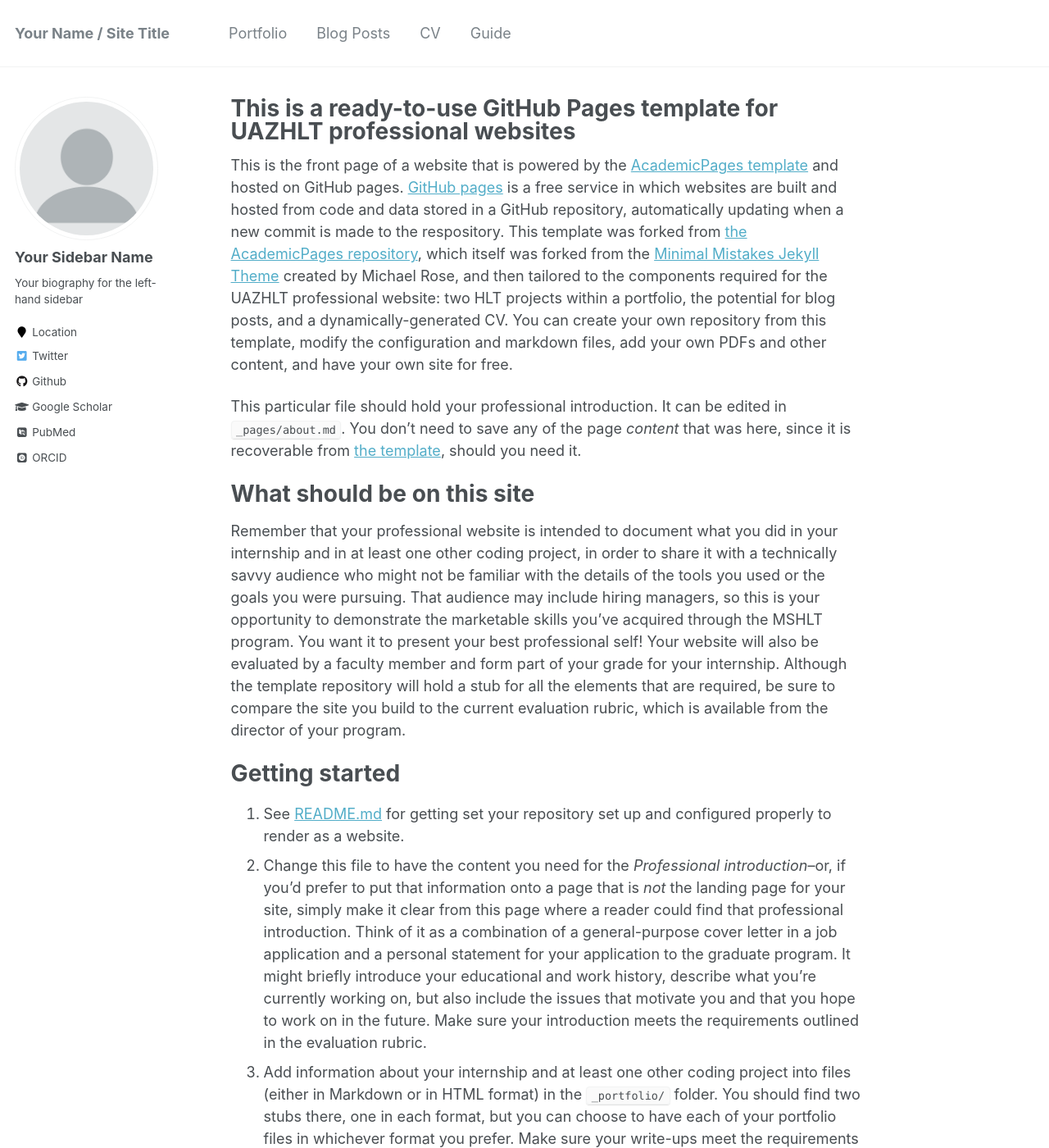
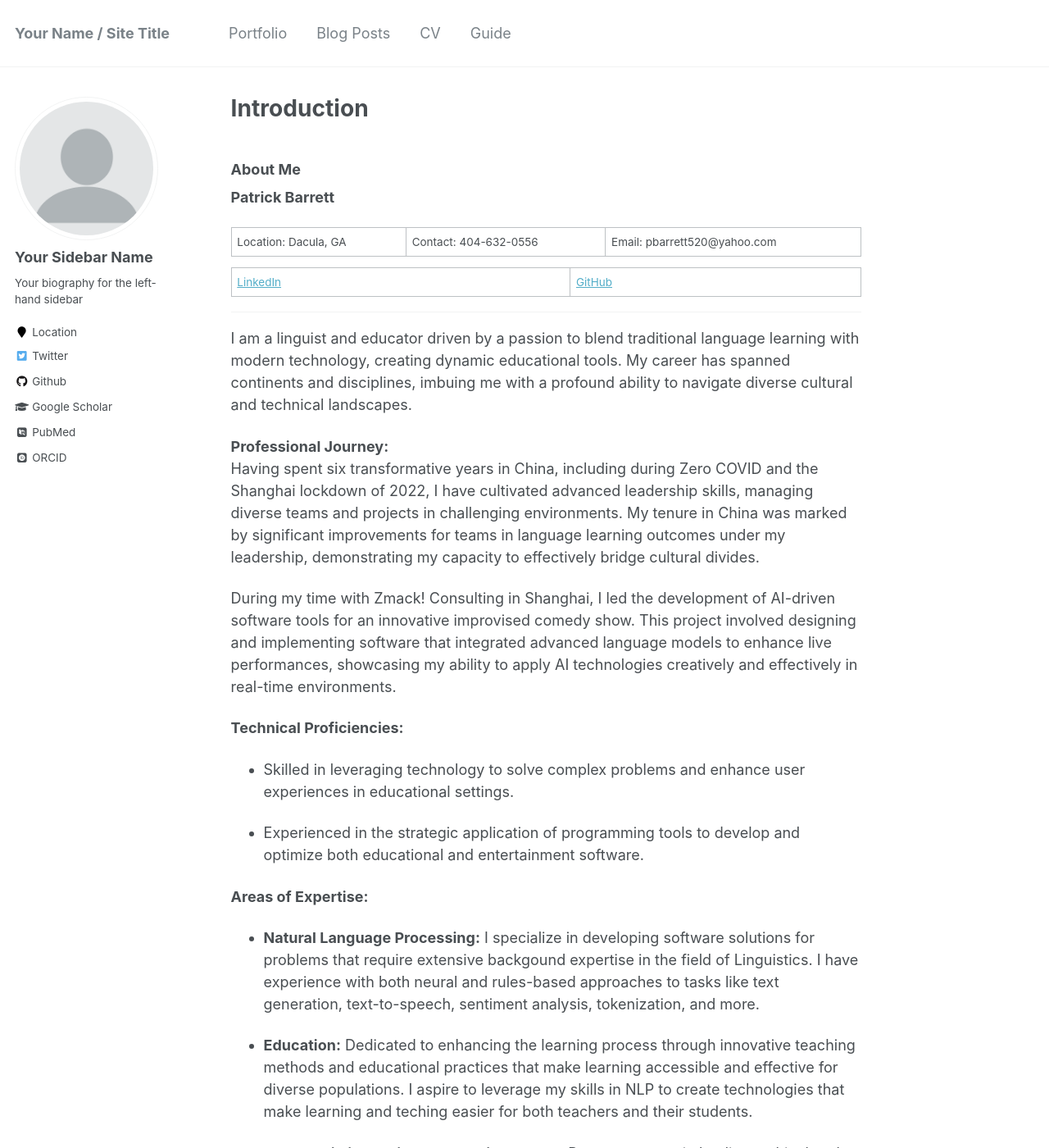
Before and after one commit to pbarrett520/pbarrett520.github.io, a Jekyll site: the page built from _pages/about.md, in a window 1280 px wide and 1400 px high. Shown: the whole window at 82% size. Built offline with Jekyll 4.4.1, drawn with Linux system fonts in a browser that asks for light colours; some web fonts are replaced; some of the changed text lies outside the part shown.

Commit message:
intro complete

```diff
--- a/_pages/about.md
+++ b/_pages/about.md
@@ -1,6 +1,6 @@
 ---
 permalink: /
-title: "This is a ready-to-use GitHub Pages template for UAZHLT professional websites"
+title: "Introduction"
 excerpt: "About me"
 author_profile: true
 redirect_from:
@@ -8,38 +8,37 @@ redirect_from:
   - /about.html
 ---
 
-This is the front page of a website that is powered by the [AcademicPages template](https://github.com/academicpages/academicpages.github.io) and hosted on GitHub pages. [GitHub pages](https://pages.github.com) is a free service in which websites are built and hosted from code and data stored in a GitHub repository, automatically updating when a new commit is made to the respository. This template was forked from [the AcademicPages repository](https://github.com/academicpages/academicpages.github.io), which itself was forked from the [Minimal Mistakes Jekyll Theme](https://mmistakes.github.io/minimal-mistakes/) created by Michael Rose, and then tailored to the components required for the UAZHLT professional website: two HLT projects within a portfolio, the potential for blog posts, and a dynamically-generated CV. You can create your own repository from this template, modify the configuration and markdown files, add your own PDFs and other content, and have your own site for free.
+### About Me
 
-This particular file should hold your professional introduction. It can be edited in `_pages/about.md`. You don't need to save any of the page *content* that was here, since it is recoverable from [the template](https://github.com/uazhlt/professionalGHpages.github.io), should you need it.
+**Patrick Barrett**
 
-What should be on this site
-======
-Remember that your professional website is intended to document what you did in your internship and in at least one other coding project, in order to share it with a technically savvy audience who might not be familiar with the details of the tools you used or the goals you were pursuing. That audience may include hiring managers, so this is your opportunity to demonstrate the marketable skills you've acquired through the MSHLT program. You want it to present your best professional self! Your website will also be evaluated by a faculty member and form part of your grade for your internship. Although the template repository will hold a stub for all the elements that are required, be sure to compare the site you build to the current evaluation rubric, which is available from the director of your program.
+Location: Dacula, GA | Contact: 404-632-0556 | Email: pbarrett520@yahoo.com
 
-Getting started
-======
-1. See [README.md](https://github.com/uazhlt/professionalGHpages.github.io/blob/main/README.md) for getting set your repository set up and configured properly to render as a website.
-1. Change this file to have the content you need for the *Professional introduction*--or, if you'd prefer to put that information onto a page that is *not* the landing page for your site, simply make it clear from this page where a reader could find that professional introduction. Think of it as a combination of a general-purpose cover letter in a job application and a personal statement for your application to the graduate program. It might briefly introduce your educational and work history, describe what you're currently working on, but also include the issues that motivate you and that you hope to work on in the future. Make sure your introduction meets the requirements outlined in the evaluation rubric.
-1. Add information about your internship and at least one other coding project into files (either in Markdown or in HTML format) in the `_portfolio/` folder. You should find two stubs there, one in each format, but you can choose to have each of your portfolio files in whichever format you prefer. Make sure your write-ups meet the requirements outlined in the evaluation rubric.
-1. Add the information that you'd like to have on your CV into `_pages/cv.md`. Make sure your CV meets the requirements outlined in the evaluation rubric.
+[LinkedIn](https://www.linkedin.com/in/patrick-barrett-94775023a/) | [GitHub](https://github.com/pbarrett520)
 
-Be sure to complete this information and submit your URL to the faculty evaluator by the deadline each term. The evaluator will prepare a feedback sheet for you to indicate how your site scored relative to the rubric. If there are significant points that need to be improved, you want to ensure you have time to receive that feedback and implement any revisions before the end of the term.
+---
 
-Site-wide configuration
-------
-The main configuration file for the site is in the base directory in [_config.yml](https://github.com/academicpages/academicpages.github.io/blob/master/_config.yml), which defines the content in the sidebars and other site-wide features. You will need to replace the default values there with ones about yourself and your site's github repository; read this file carefully to make sure you've updated them all. The configuration file for the top menu is in [_data/navigation.yml](https://github.com/academicpages/academicpages.github.io/blob/master/_data/navigation.yml). For example, if you want to add a section for *Talks* back into the site, you can add a navbar item for that (in navigation.yml) to add them back into the header. Make sure there's still a `talks.html` file in the _pages directory, and then add files for individual talks in the _talks directory. You'll follow a similar process to restore other navbar items or create your own.
+I am a linguist and educator driven by a passion to blend traditional language learning with modern technology, creating dynamic educational tools. My career has spanned continents and disciplines, imbuing me with a profound ability to navigate diverse cultural and technical landscapes.
 
-Create content & metadata
-------
-For site content, there is one markdown file for each type of content, which are stored in directories like _publications, _talks, _posts, _teaching, or _pages. For this template, only the _posts and _portfolio directories have been kept, but you can see the [original AcademicPages repository](https://github.com/academicpages/academicpages.github.io) for an example, if you'd like to add any of those categories back in.
+**Professional Journey:**
+Having spent six transformative years in China, including during Zero COVID and the Shanghai lockdown of 2022, I have cultivated advanced leadership skills, managing diverse teams and projects in challenging environments. My tenure in China was marked by significant improvements for teams in language learning outcomes under my leadership, demonstrating my capacity to effectively bridge cultural divides.
 
-If you choose to add some of these categories back to your site, you may find a lot of useful utilities to make updates to the site information work more smoothly. For example, each talk is a markdown file in the [_talks directory](https://github.com/academicpages/academicpages.github.io/tree/master/_talks). At the top of each markdown file is structured data in YAML about the talk, which the theme will parse to do lots of cool stuff. The same structured data about a talk is used to generate the list of talks on the [Talks page](https://academicpages.github.io/talks), each [individual page](https://academicpages.github.io/talks/2012-03-01-talk-1) for specific talks, the talks section for the [CV page](https://academicpages.github.io/cv), and the [map of places you've given a talk](https://academicpages.github.io/talkmap.html) (if you run this [python file](https://github.com/academicpages/academicpages.github.io/blob/master/talkmap.py) or [Jupyter notebook](https://github.com/academicpages/academicpages.github.io/blob/master/talkmap.ipynb), which creates the HTML for the map based on the contents of the _talks directory).
+During my time with Zmack! Consulting in Shanghai, I led the development of AI-driven software tools for an innovative improvised comedy show. This project involved designing and implementing software that integrated advanced language models to enhance live performances, showcasing my ability to apply AI technologies creatively and effectively in real-time environments.
 
-**Markdown generator**
+**Technical Proficiencies:**
+- Skilled in leveraging technology to solve complex problems and enhance user experiences in educational settings.
 
-The creator of the AcademicPages template has also created [a set of Jupyter notebooks](https://github.com/academicpages/academicpages.github.io/tree/master/markdown_generator
-) that converts a CSV containing structured data about talks or presentations into individual markdown files that will be properly formatted for the AcademicPages template. The sample CSVs in that directory are the ones used to create the site at stuartgeiger.com. His usual workflow is to keep a spreadsheet of publications and talks, then run the code in these notebooks to generate the markdown files, then commit and push them to the GitHub repository.
+- Experienced in the strategic application of programming tools to develop and optimize both educational and entertainment software.
 
-For more info
-------
-More info about configuring AcademicPages can be found in [the guide](https://academicpages.github.io/markdown/). The [guides for the Minimal Mistakes theme](https://mmistakes.github.io/minimal-mistakes/docs/configuration/) (which this theme was forked from) might also be helpful.
+**Areas of Expertise:**
+- **Natural Language Processing:** I specialize in developing software solutions for problems that require extensive backgound expertise in the field of Linguistics. I have experience with both neural and rules-based approaches to tasks like text generation, text-to-speech, sentiment analysis, tokenization, and more.
+
+- **Education:** Dedicated to enhancing the learning process through innovative teaching methods and educational practices that make learning accessible and effective for diverse populations. I aspire to leverage my skills in NLP to create technologies that make learning and teching easier for both teachers and their students.
+
+- **Leadership in Multicultural Environments:** Proven success in leading multicultural teams, driving project success through innovative strategies and inclusive leadership.
+
+**Education:**
+- **Master of Science in Human Language Technology,** University of Arizona, Tucson, AZ
+- **Bachelor of Arts in Applied Linguistics,** Georgia State University (Summa Cum Laude), Atlanta, GA
+
+My goal is to merge cutting-edge technology with educational practices to globally enhance educational outcomes. I invite you to explore my portfolio to understand the depth and breadth of my projects and their impact on the field of education.
```
